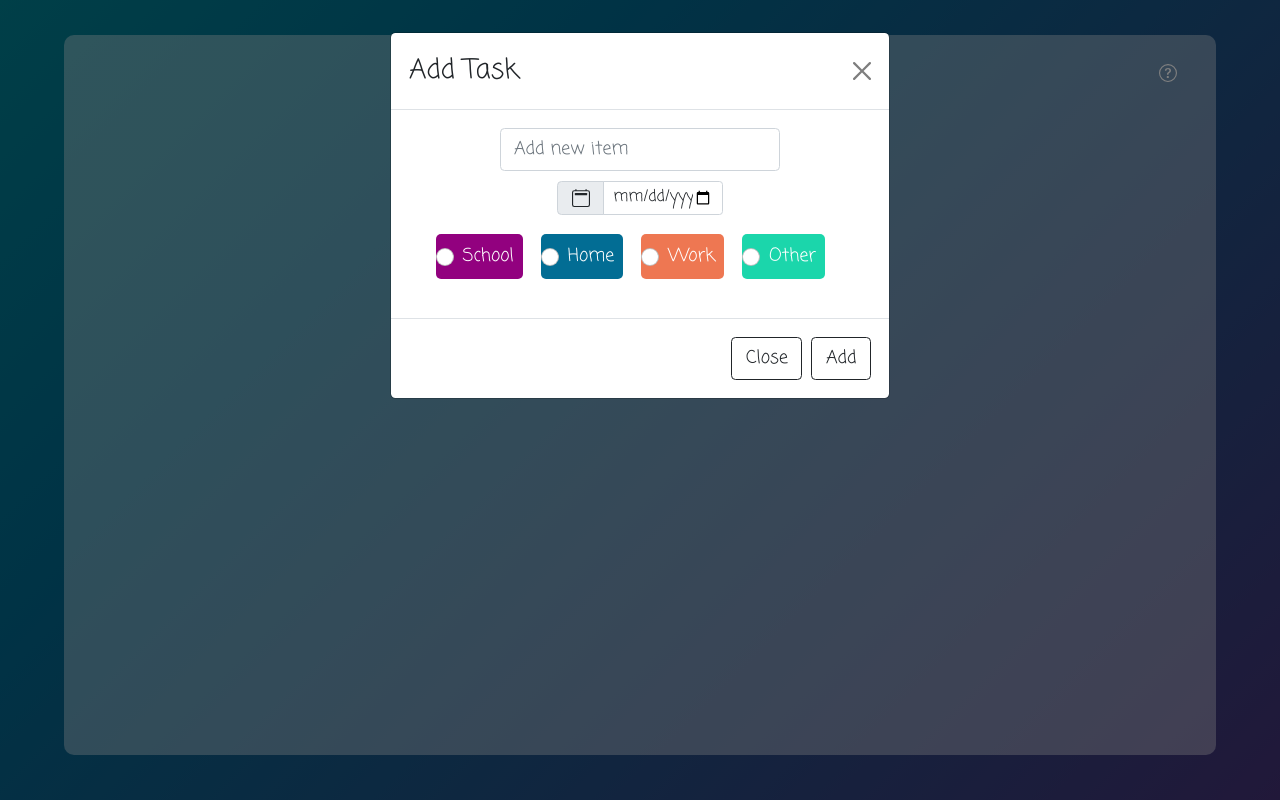
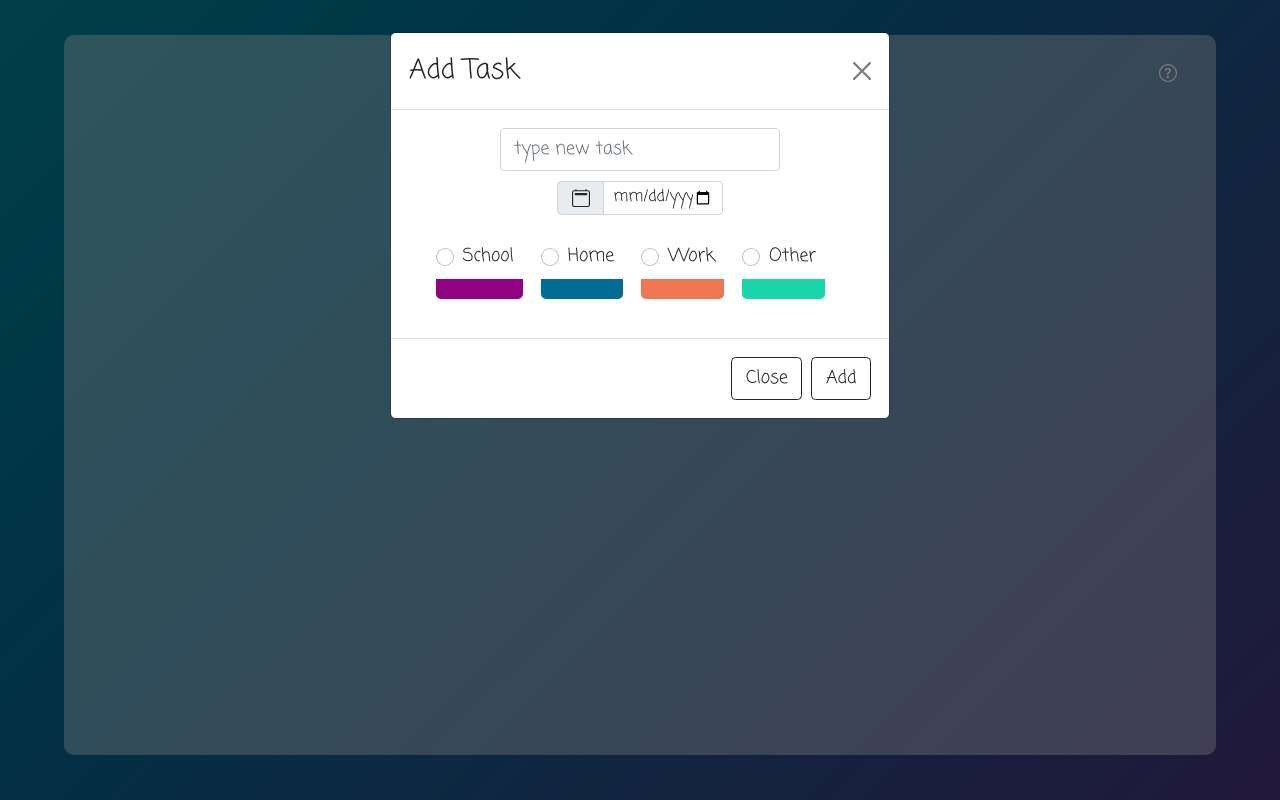
Before and after one commit to RachMink/todolist, a React (Create React App) app in the folder todolist/: page / in a window 1280 px wide. Both pictures are taken after a click on the button "Add New +". Built offline with nearby package versions, Linux system fonts and the light colour scheme; no server answers; a web font is replaced by a local one.

Commit message:
update button

```diff
--- a/todolist/src/components/TaskForm.js
+++ b/todolist/src/components/TaskForm.js
@@ -46,7 +46,7 @@ function TaskForm(props) {
       <Container>
         <Button
           className="add"
-          variant="outline-light"
+          variant="light"
           onClick={() => setAddNewModal(true)}
         >
           Add New +
@@ -67,12 +67,12 @@ function TaskForm(props) {
                   <Col sm={8}>
                     <Form.Control
                       type="text"
-                      placeholder="Add new item"
+                      placeholder="type new task"
                       value={input}
                       onChange={handleInputChange}
                       name="text"
                       className="text-input"
-
+                      aria-label="type-text"
                     />
                   </Col>
                 </Row>
@@ -112,7 +112,8 @@ function TaskForm(props) {
                             name="type"
                             type="radio"
                             id="inline-radio-School"
-                            className="todo-type school"
+                            className="todo-type School"
+                            aria-labelledby="inline-radio-School"
                           />
                           <Form.Check
                             inline
@@ -121,7 +122,8 @@ function TaskForm(props) {
                             name="type"
                             type="radio"
                             id="inline-radio-Home"
-                            className="todo-type home"
+                            className="todo-type Home"
+                            aria-labelledby="inline-radio-Home"
                           />
                           <Form.Check
                             inline
@@ -130,7 +132,8 @@ function TaskForm(props) {
                             name="type"
                             type="radio"
                             id="inline-radio-Work"
-                            className="todo-type work"
+                            className="todo-type Work"
+                            aria-labelledby="inline-radio-Work"
                           />
                           <Form.Check
                             inline
@@ -139,7 +142,8 @@ function TaskForm(props) {
                             name="type"
                             type="radio"
                             id="inline-radio-Other"
-                            className="todo-type other"
+                            className="todo-type Other"
+                            aria-labelledby="inline-radio-Other"
                           />
                         </FormGroup>
                       </InputGroup>
--- a/todolist/src/components/TaskList.js
+++ b/todolist/src/components/TaskList.js
@@ -13,7 +13,7 @@ function TaskList() {
   const [showKey, setShowKey] = useState(false);
   const [checkedToast, setCheckedToast] = useState(false);
 
-  const [playActive] = useSound(pop);
+  const [playSound] = useSound(pop);
 
   const addTodo = (todo) => {
     if (!todo.text || /^\s*$/.test(todo.text)) {
@@ -37,7 +37,7 @@ function TaskList() {
         todo.isChecked = !todo.isChecked
         if(todo.isChecked){
           setCheckedToast(true);
-          playActive();
+          playSound();
         }
       }
       return todo;
@@ -60,7 +60,6 @@ function TaskList() {
           <Col lg={1} />
           <Col lg={10}>
             <h1>Let's Do It.</h1>
-
           </Col>
           <Col lg={1}>
             <QuestionCircle
```
Also changed, not shown: todolist/src/App.css (line endings or trailing spaces).
